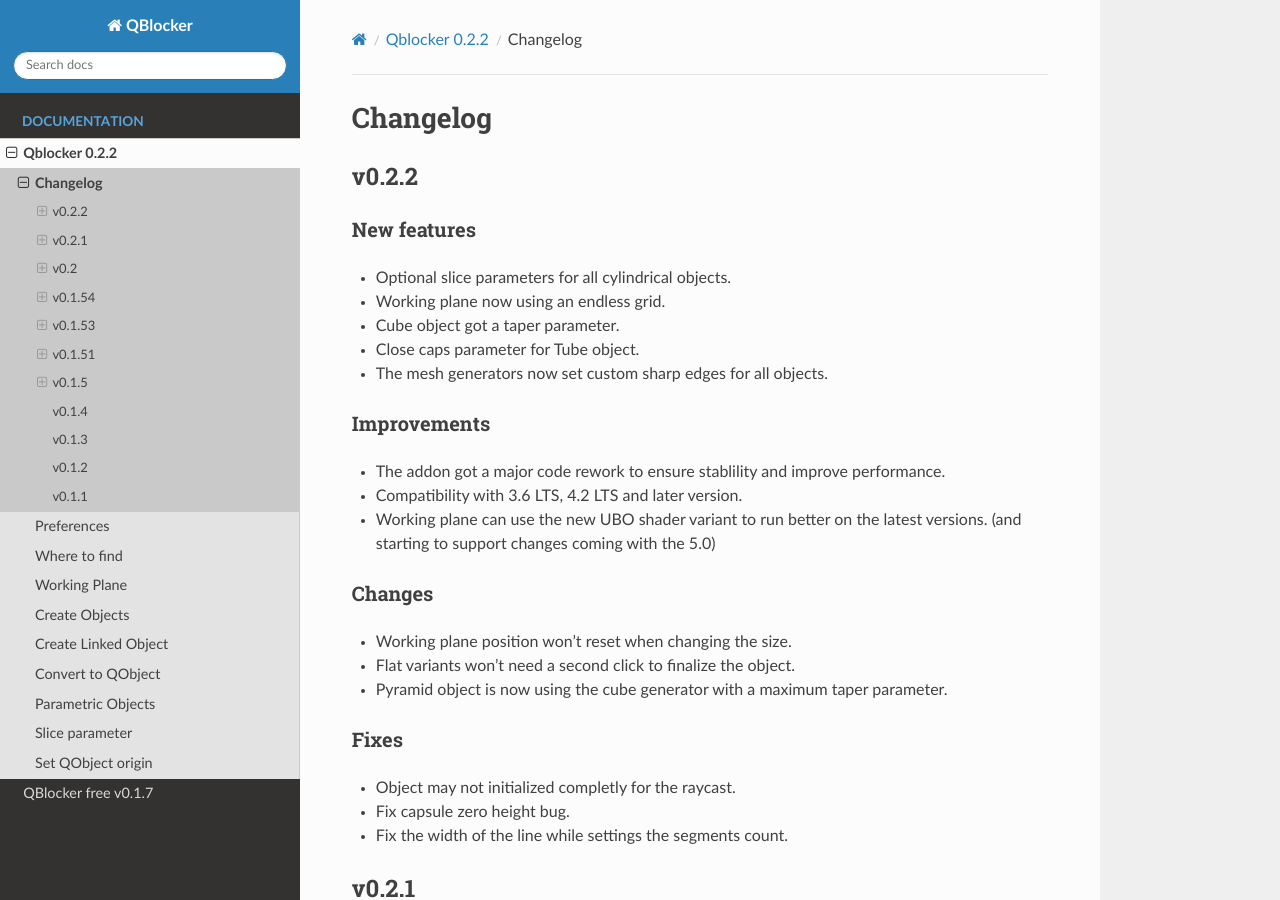
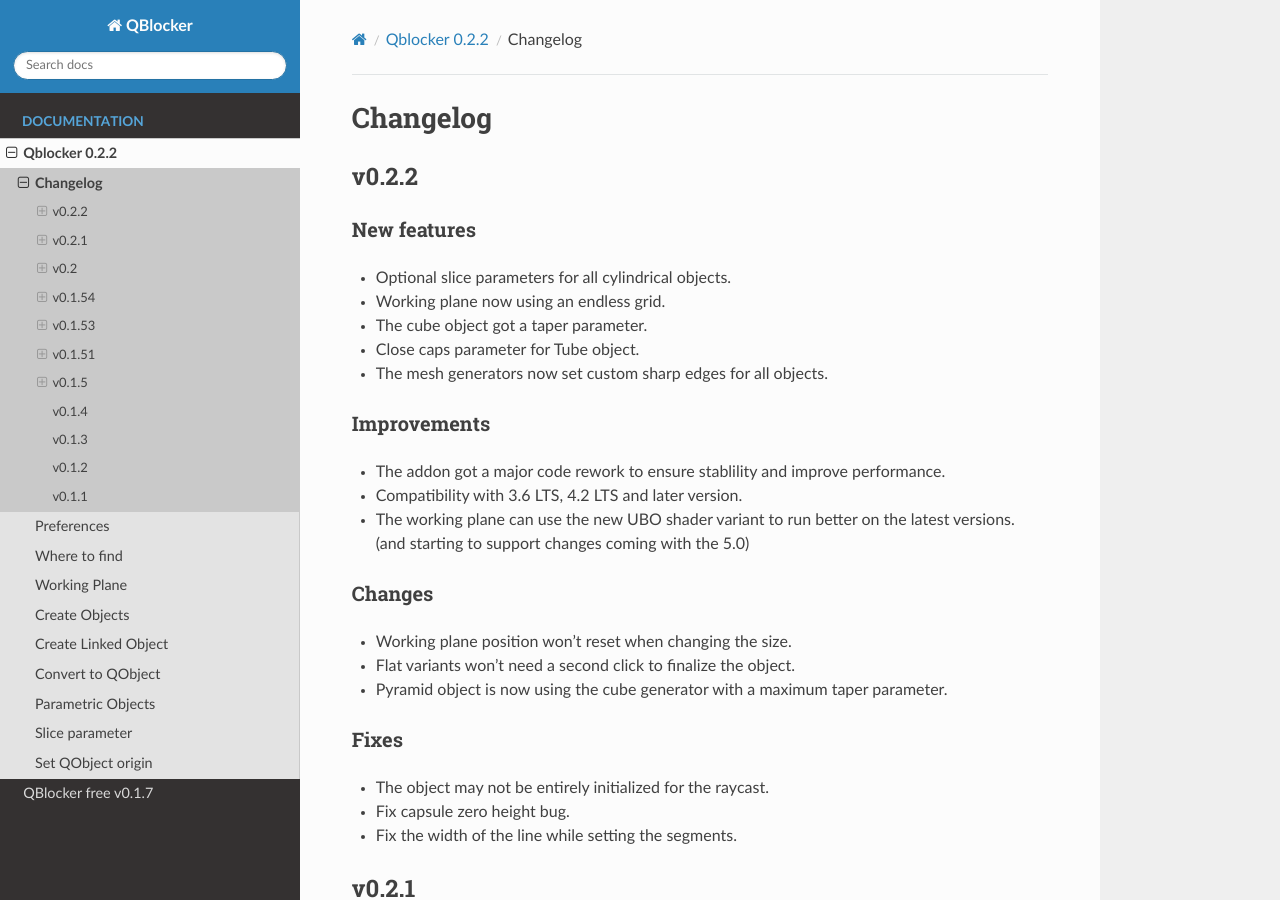
Before and after one commit to sanislov/QBlockerDocs, a Sphinx documentation site: the page built from docs/source/qblocker_changelog.rst, in a window 1280 px wide and 900 px high. Built offline with Sphinx 7.4.7 and the Read the Docs theme 3.1.0, drawn with Linux system fonts in a browser that asks for light colours.

Commit message:
improve text

```diff
--- a/docs/source/qblocker_changelog.rst
+++ b/docs/source/qblocker_changelog.rst
@@ -7,7 +7,7 @@
 ~~~~~~~~~~~~
 * Optional slice parameters for all cylindrical objects.
 * Working plane now using an endless grid.
-* Cube object got a taper parameter.
+* The cube object got a taper parameter.
 * Close caps parameter for Tube object.
 * The mesh generators now set custom sharp edges for all objects.
 
@@ -15,7 +15,7 @@
 ~~~~~~~~~~~~
 * The addon got a major code rework to ensure stablility and improve performance.
 * Compatibility with 3.6 LTS, 4.2 LTS and later version.
-* Working plane can use the new UBO shader variant to run better on the latest versions. (and starting to support changes coming with the 5.0)
+* The working plane can use the new UBO shader variant to run better on the latest versions. (and starting to support changes coming with the 5.0)
 
 Changes
 ~~~~~~~
@@ -25,9 +25,9 @@
 
 Fixes
 ~~~~~
-* Object may not initialized completly for the raycast.
+* The object may not be entirely initialized for the raycast.
 * Fix capsule zero height bug.
-* Fix the width of the line while settings the segments count.
+* Fix the width of the line while setting the segments.
 
 v0.2.1
 ======
```
Also changed, not shown: 4 other files.
